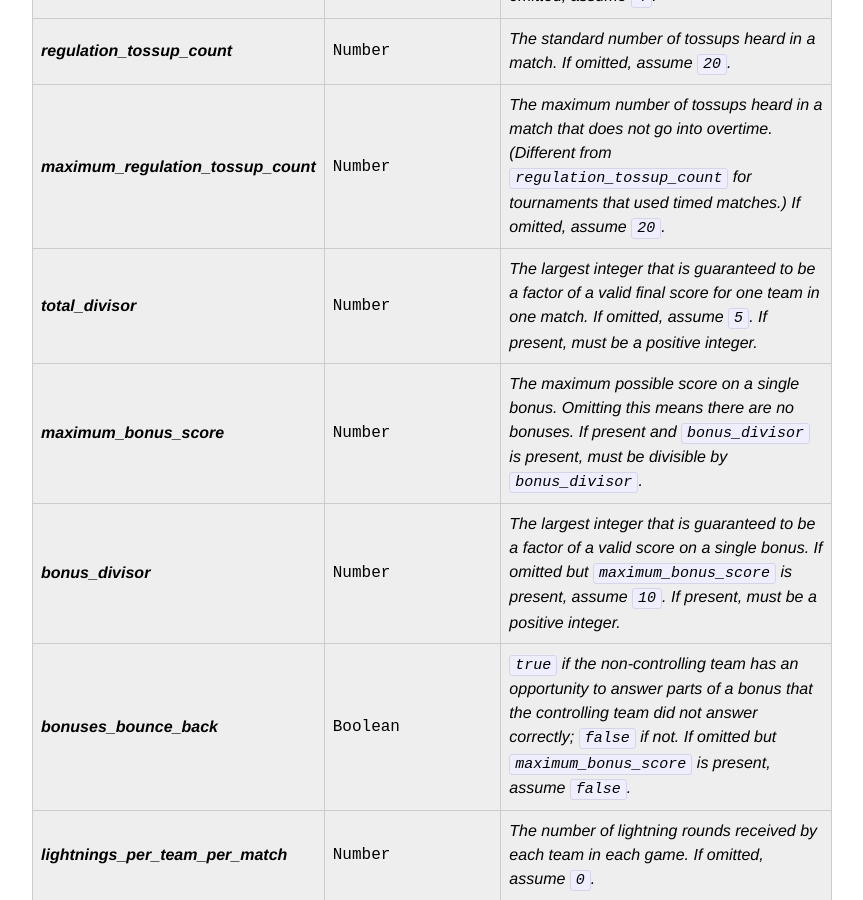
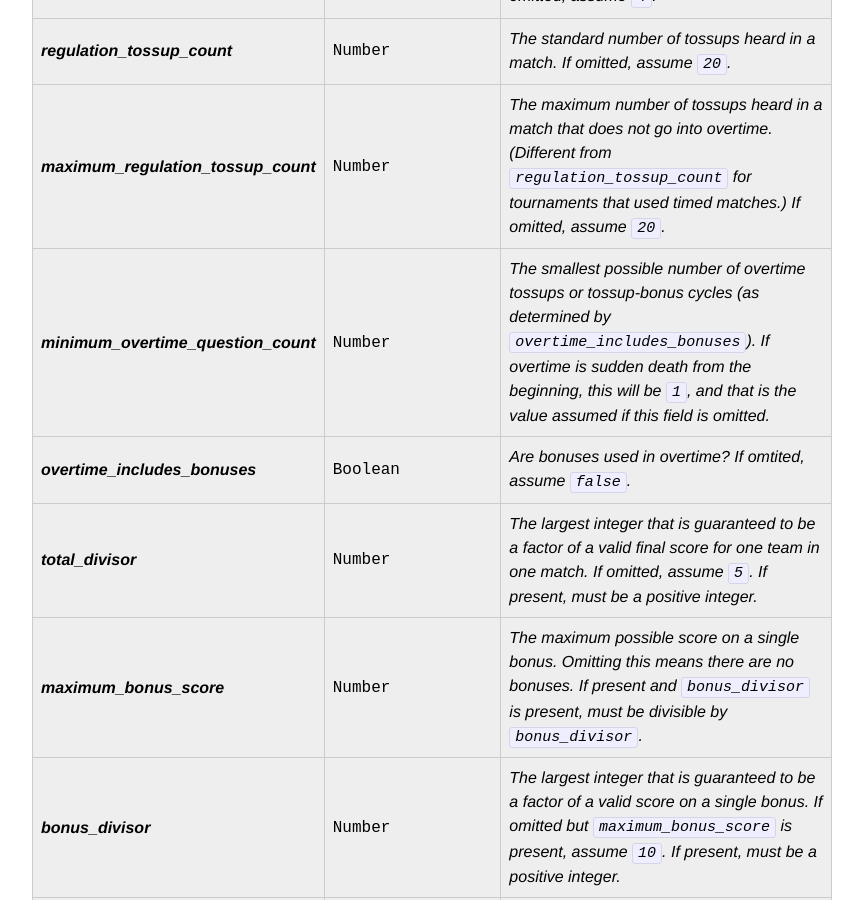
Before and after one commit to quizbowl/schema, a Jekyll site: the page built from tournament.md, in a window 1280 px wide and 900 px high, scrolled down 1382 px. Shown: the whole window, without its empty margins (208-1071 px from the left). Built offline with Jekyll 4.4.1, drawn with Linux system fonts in a browser that asks for light colours.

Commit message:
Two things we should keep in the scoring rules

```diff
--- a/tournament.md
+++ b/tournament.md
@@ -113,6 +113,16 @@ A `Tournament` object describes a tournament for which a single result is publis
     <td>The maximum number of tossups heard in a match that does not go into overtime. (Different from <code>regulation_tossup_count</code> for tournaments that used timed matches.) If omitted, assume <code>20</code>.</td>
   </tr>
   <tr class="optional">
+    <th>minimum_overtime_question_count</th>
+    <td class="type">Number</td>
+    <td>The smallest possible number of overtime tossups or tossup-bonus cycles (as determined by <code>overtime_includes_bonuses</code>). If overtime is sudden death from the beginning, this will be <code>1</code>, and that is the value assumed if this field is omitted.</td>
+  </tr>
+  <tr class="optional">
+    <th>overtime_includes_bonuses</th>
+    <td class="type">Boolean</td>
+    <td>Are bonuses used in overtime? If omtited, assume <code>false</code>.</td>
+  </tr>
+  <tr class="optional">
     <th>total_divisor</th>
     <td class="type">Number</td>
     <td>The largest integer that is guaranteed to be a factor of a valid final score for one team in one match. If omitted, assume <code>5</code>. If present, must be a positive integer.</td>
```
